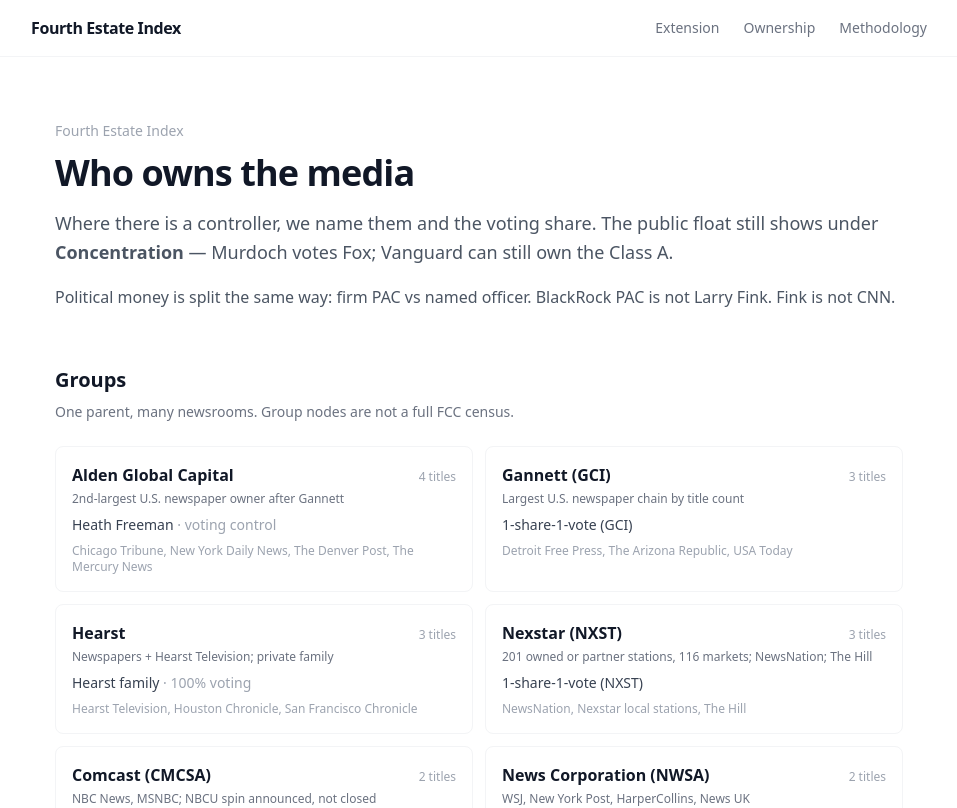
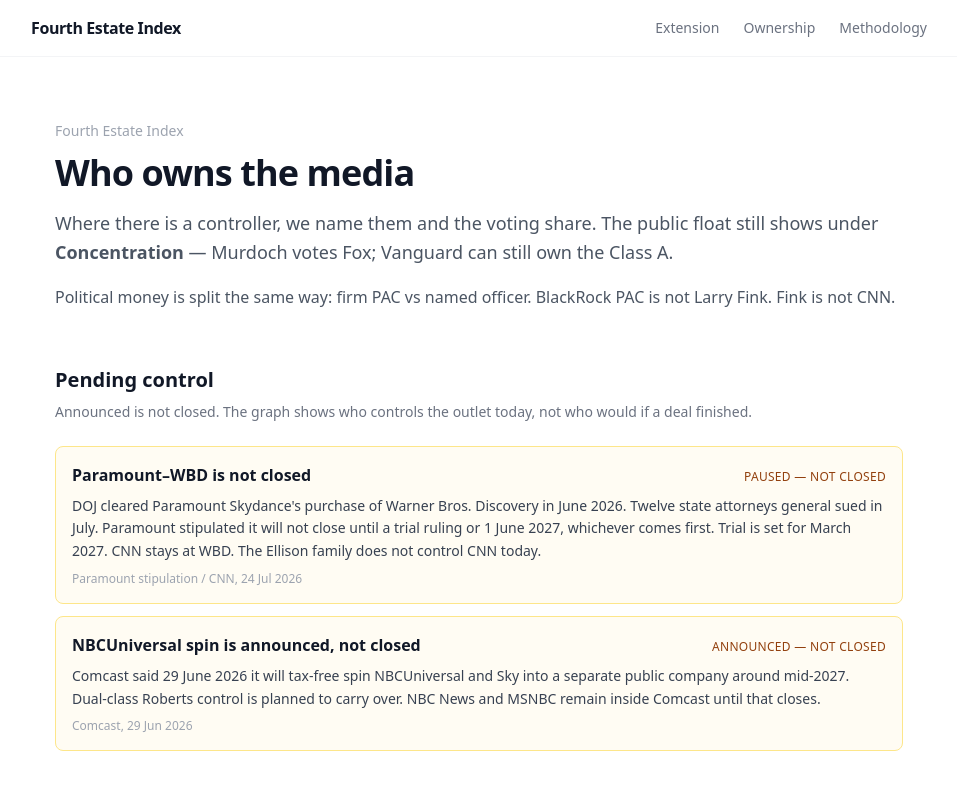
Before and after one commit to cjonesy108/fourth-estate-index, a Next.js app in the folder frontend/: page /ownership in a window 1280 px wide. Shown: the top 808 px of the page, without its empty margins (161-1118 px from the left). Built offline with nearby package versions, Linux system fonts and the light colour scheme.

Commit message:
Item 5: pending-control banners for WBD/Paramount and Comcast spin

```diff
--- a/frontend/app/ownership/[slug]/page.tsx
+++ b/frontend/app/ownership/[slug]/page.tsx
@@ -4,6 +4,7 @@
 import {
   EDGE_LABEL,
   LAYER_LABEL,
+  PENDING_LABEL,
   VIA_LABEL,
   clickThrough,
   contributionsFor,
@@ -17,6 +18,7 @@
   institutionHoldings,
   officersOf,
   orgsOf,
+  pendingDealsFor,
   publicParent,
 } from "@/lib/ownership";
 
@@ -50,6 +52,7 @@
   const power = clickThrough(entity.slug);
   const officers = officersOf(entity.slug);
   const seats = orgsOf(entity.slug);
+  const pending = pendingDealsFor(entity.slug);
 
   return (
     <main className="max-w-4xl mx-auto px-6 py-16">
@@ -79,6 +82,25 @@
           </p>
         )}
       </header>
+
+      {pending.length > 0 && (
+        <section className="mb-12">
+          {pending.map((d) => (
+            <div key={d.id} className="border border-amber-200 bg-amber-50/60 rounded-lg p-4">
+              <div className="flex flex-wrap items-baseline justify-between gap-2 mb-2">
+                <p className="font-semibold">{d.headline}</p>
+                <span className="text-xs uppercase tracking-wide text-amber-800">{PENDING_LABEL[d.status]}</span>
+              </div>
+              <p className="text-sm text-gray-700 leading-relaxed mb-2">{d.body}</p>
+              <p className="text-xs text-gray-400">
+                <a href={d.source_url} className="hover:underline" target="_blank" rel="noreferrer">
+                  {d.source_label}
+                </a>
+              </p>
+            </div>
+          ))}
+        </section>
+      )}
 
       {chain.length > 1 && (
         <section className="mb-12">
--- a/frontend/app/ownership/page.tsx
+++ b/frontend/app/ownership/page.tsx
@@ -3,11 +3,14 @@
 import { OutletExplorer } from "./explorer";
 import {
   LAYER_LABEL,
+  PENDING_LABEL,
   allContributions,
+  allPendingDeals,
   formatPct,
   getContributionsMeta,
   getEntity,
   getGraph,
+  getPendingMeta,
   institutionHoldings,
   listControllers,
   listInstitutions,
@@ -30,6 +33,8 @@
   const giving = allContributions();
   const meta = getContributionsMeta();
   const mediaGroups = listMediaGroups();
+  const pending = allPendingDeals();
+  const pendingMeta = getPendingMeta();
 
   return (
     <main className="max-w-4xl mx-auto px-6 py-16">
@@ -47,6 +52,27 @@
       </header>
 
       <section className="mb-16">
+        <h2 className="text-xl font-semibold mb-2">Pending control</h2>
+        <p className="text-sm text-gray-500 mb-6">{pendingMeta.rule}</p>
+        <ul className="space-y-3">
+          {pending.map((d) => (
+            <li key={d.id} className="border border-amber-200 bg-amber-50/60 rounded-lg p-4">
+              <div className="flex flex-wrap items-baseline justify-between gap-2 mb-2">
+                <p className="font-semibold">{d.headline}</p>
+                <span className="text-xs uppercase tracking-wide text-amber-800">{PENDING_LABEL[d.status]}</span>
+              </div>
+              <p className="text-sm text-gray-700 leading-relaxed mb-2">{d.body}</p>
+              <p className="text-xs text-gray-400">
+                <a href={d.source_url} className="hover:underline" target="_blank" rel="noreferrer">
+                  {d.source_label}
+                </a>
+              </p>
+            </li>
+          ))}
+        </ul>
+      </section>
+
+      <section className="mb-16">
         <h2 className="text-xl font-semibold mb-2">Groups</h2>
         <p className="text-sm text-gray-500 mb-6">
           One parent, many newsrooms. Group nodes are not a full FCC census.
@@ -59,7 +85,10 @@
                   {g.entity.name}
                   {g.entity.ticker ? ` (${g.entity.ticker})` : ""}
                 </Link>
-                <span className="text-xs text-gray-400">{g.outlets.length} title{g.outlets.length === 1 ? "" : "s"}</span>
+                <span className="text-xs text-gray-400">
+                  {g.pending.length > 0 ? "Pending · " : ""}
+                  {g.outlets.length} title{g.outlets.length === 1 ? "" : "s"}
+                </span>
               </div>
               <p className="text-xs text-gray-500 mt-1">{g.reach}</p>
               <p className="text-sm text-gray-700 mt-2">
--- /dev/null
+++ b/frontend/data/pending-control.json
@@ -0,0 +1,39 @@
+{
+  "as_of": "2026-09-13",
+  "rule": "Announced is not closed. The graph shows who controls the outlet today, not who would if a deal finished.",
+  "deals": [
+    {
+      "id": "paramount-wbd",
+      "status": "paused",
+      "headline": "Paramount–WBD is not closed",
+      "body": "DOJ cleared Paramount Skydance's purchase of Warner Bros. Discovery in June 2026. Twelve state attorneys general sued in July. Paramount stipulated it will not close until a trial ruling or 1 June 2027, whichever comes first. Trial is set for March 2027. CNN stays at WBD. The Ellison family does not control CNN today.",
+      "closes_no_earlier_than": "2027-03-01",
+      "source_url": "https://www.cnn.com/2026/07/24/media/paramount-warner-bros-discovery-merger-delay",
+      "source_label": "Paramount stipulation / CNN, 24 Jul 2026",
+      "entities": [
+        "cnn",
+        "cnn-worldwide",
+        "warner-bros-discovery",
+        "cbs-news",
+        "paramount-skydance",
+        "ellison-family"
+      ]
+    },
+    {
+      "id": "comcast-nbcu-spin",
+      "status": "announced",
+      "headline": "NBCUniversal spin is announced, not closed",
+      "body": "Comcast said 29 June 2026 it will tax-free spin NBCUniversal and Sky into a separate public company around mid-2027. Dual-class Roberts control is planned to carry over. NBC News and MSNBC remain inside Comcast until that closes.",
+      "closes_no_earlier_than": "2027-06-01",
+      "source_url": "https://www.cmcsa.com/news-releases/news-release-details/comcast-announces-plans-separate-media-and-technology-businesses",
+      "source_label": "Comcast, 29 Jun 2026",
+      "entities": [
+        "nbc-news",
+        "msnbc",
+        "nbcuniversal",
+        "comcast",
+        "roberts-family"
+      ]
+    }
+  ]
+}
--- a/frontend/lib/ownership.ts
+++ b/frontend/lib/ownership.ts
@@ -2,6 +2,7 @@
 import additions from "@/data/ownership-additions.json";
 import groups from "@/data/ownership-groups.json";
 import thirteenF from "@/data/ownership-13f.json";
+import pendingFile from "@/data/pending-control.json";
 import contributionsFile from "@/data/contributions.json";
 import contributionAdds from "@/data/contributions-additions.json";
 import peopleFile from "@/data/people.json";
@@ -96,6 +97,20 @@
   outlets: OwnershipEntity[];
   reach: string;
   snapshot: ControlSnapshot;
+  pending: PendingDeal[];
+}
+
+export type PendingStatus = "paused" | "announced";
+
+export interface PendingDeal {
+  id: string;
+  status: PendingStatus;
+  headline: string;
+  body: string;
+  closes_no_earlier_than: string | null;
+  source_url: string;
+  source_label: string;
+  entities: string[];
 }
 
 const groupsFile = groups as {
@@ -138,6 +153,12 @@
   ],
 };
 
+const pending = pendingFile as {
+  as_of: string;
+  rule: string;
+  deals: PendingDeal[];
+};
+
 const entitiesBySlug = new Map(data.entities.map((e) => [e.slug, e]));
 
 const GROUP_REACH: Record<string, string> = {
@@ -163,6 +184,18 @@
 
 export function getContributionsMeta() {
   return { as_of: contributions.as_of, rule: contributions.rule };
+}
+
+export function getPendingMeta() {
+  return { as_of: pending.as_of, rule: pending.rule };
+}
+
+export function allPendingDeals(): PendingDeal[] {
+  return pending.deals;
+}
+
+export function pendingDealsFor(slug: string): PendingDeal[] {
+  return pending.deals.filter((d) => d.entities.includes(slug));
 }
 
 export function officersOf(orgSlug: string): { person: OwnershipEntity; role: string }[] {
@@ -224,6 +257,7 @@
         outlets,
         reach: GROUP_REACH[slug],
         snapshot: controlSnapshot(probe),
+        pending: pendingDealsFor(slug),
       } as MediaGroup;
     })
     .filter((g): g is MediaGroup => g !== null)
@@ -435,3 +469,8 @@
   economic: "Economic stake",
   office: "Office",
 };
+
+export const PENDING_LABEL: Record<PendingStatus, string> = {
+  paused: "Paused — not closed",
+  announced: "Announced — not closed",
+};
```
